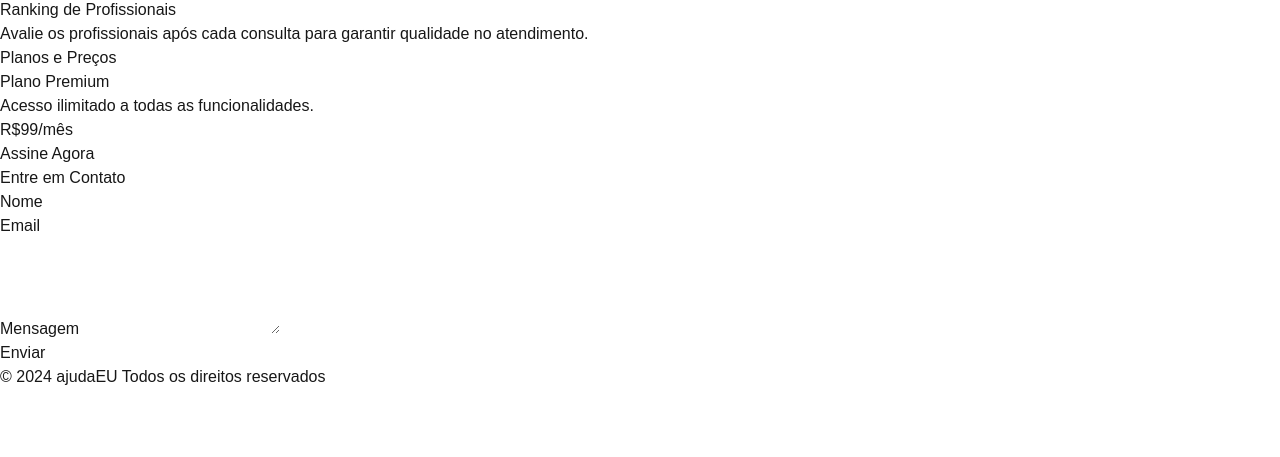
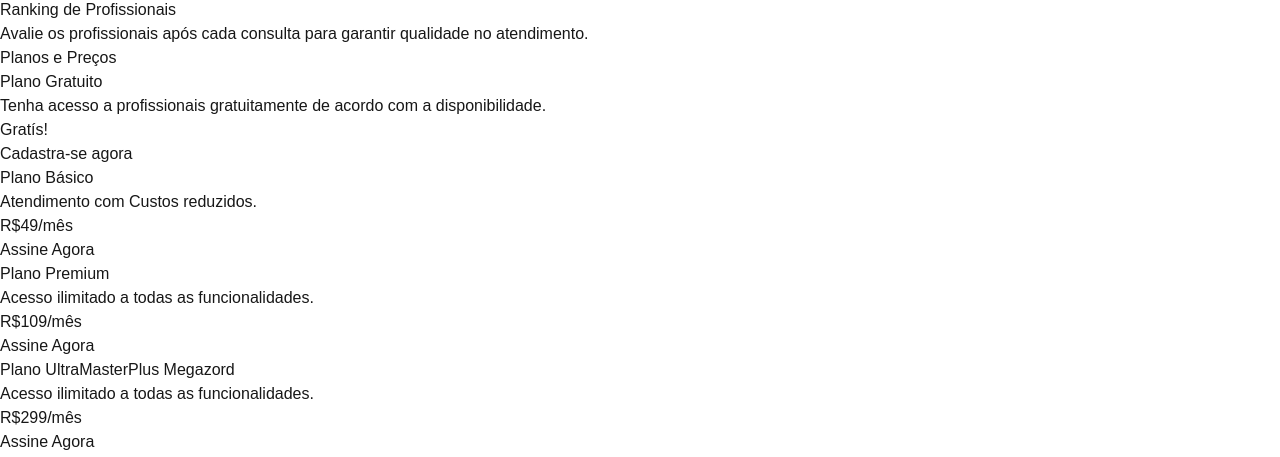
Before and after one commit to WillianHelmuthN/ajudaEU, a Next.js app: page / in a window 1280 px wide. Shown: the part 488-945 px from the top of the page. Before the commit the page ends 877 px from the top, so only its background shows below. Built offline with nearby package versions, Linux system fonts and the light colour scheme.

Commit message:
Atualização da tabela de preços

```diff
--- a/src/app/page.tsx
+++ b/src/app/page.tsx
@@ -42,9 +42,27 @@ export default function Home() {
           <h2 className="text-4xl font-bold text-gray-900 text-center">Planos e Preços</h2>
           <div className="mt-10 flex justify-center">
             <div className="bg-white p-8 rounded-lg shadow-md w-full max-w-md">
+              <h3 className="text-3xl font-semibold text-gray-900">Plano Gratuito</h3>
+              <p className="mt-4 text-lg text-gray-900">Tenha acesso a profissionais gratuitamente de acordo com a disponibilidade.</p>
+              <p className="mt-4 text-4xl font-bold text-gray-900">Gratís!</p>
+              <a href="#contato" className="mt-8 inline-block bg-green-600 text-white text-lg py-3 px-6 rounded-lg hover:bg-green-700">Cadastra-se agora</a>
+            </div>
+            <div className="bg-white p-8 rounded-lg shadow-md w-full max-w-md">
+              <h3 className="text-3xl font-semibold text-gray-900">Plano Básico</h3>
+              <p className="mt-4 text-lg text-gray-900">Atendimento com Custos reduzidos.</p>
+              <p className="mt-4 text-4xl font-bold text-gray-900">R$49/mês</p>
+              <a href="#contato" className="mt-8 inline-block bg-green-600 text-white text-lg py-3 px-6 rounded-lg hover:bg-green-700">Assine Agora</a>
+            </div>
+            <div className="bg-white p-8 rounded-lg shadow-md w-full max-w-md">
               <h3 className="text-3xl font-semibold text-gray-900">Plano Premium</h3>
               <p className="mt-4 text-lg text-gray-900">Acesso ilimitado a todas as funcionalidades.</p>
-              <p className="mt-4 text-4xl font-bold text-gray-900">R$99/mês</p>
+              <p className="mt-4 text-4xl font-bold text-gray-900">R$109/mês</p>
+              <a href="#contato" className="mt-8 inline-block bg-green-600 text-white text-lg py-3 px-6 rounded-lg hover:bg-green-700">Assine Agora</a>
+            </div>
+            <div className="bg-white p-8 rounded-lg shadow-md w-full max-w-md">
+              <h3 className="text-3xl font-semibold text-gray-900">Plano UltraMasterPlus Megazord</h3>
+              <p className="mt-4 text-lg text-gray-900">Acesso ilimitado a todas as funcionalidades.</p>
+              <p className="mt-4 text-4xl font-bold text-gray-900">R$299/mês</p>
               <a href="#contato" className="mt-8 inline-block bg-green-600 text-white text-lg py-3 px-6 rounded-lg hover:bg-green-700">Assine Agora</a>
             </div>
           </div>
```
